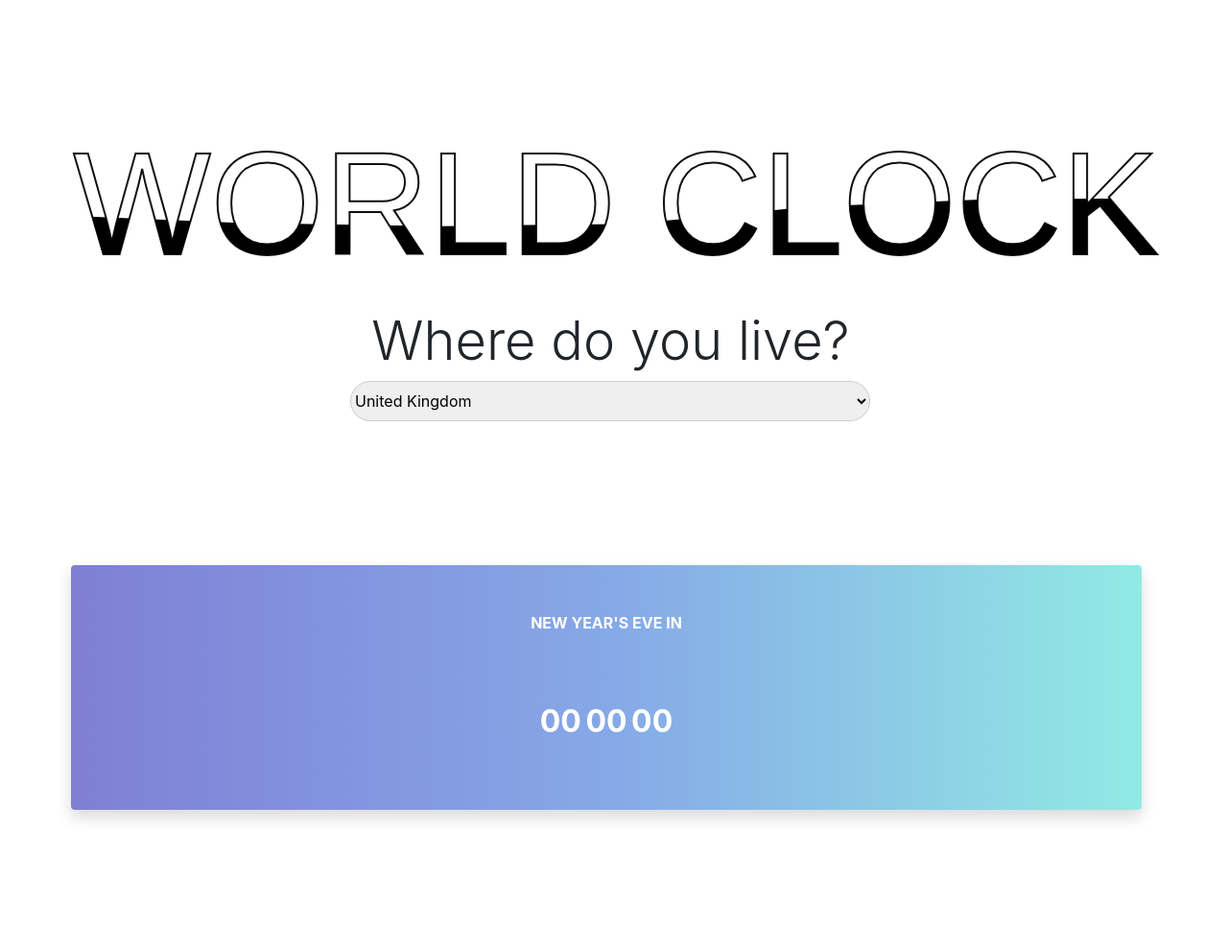
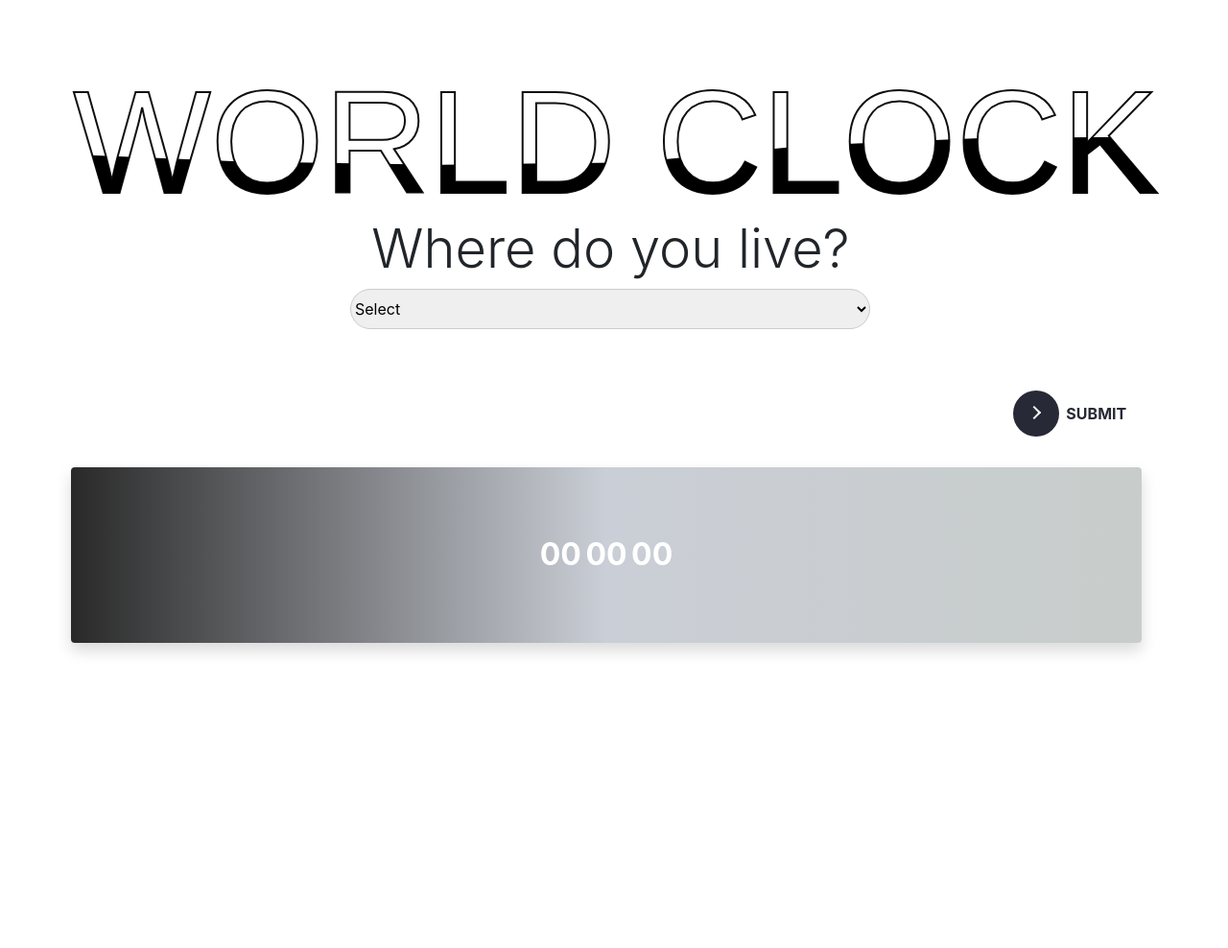
Before and after one commit to Findcoding/gdsc_iiitd_bytes_decoder, a Django app: page /home in a window 1280 px wide. Shown: the whole page at 96% size. After the commit the page ends 681 px from the top, so only its background shows below. Run offline with Django 3.2, Linux system fonts and the light colour scheme; some libraries are stand-ins or nearby versions.

Commit message:
submit button added

```diff
--- a/static/css/home.css
+++ b/static/css/home.css
@@ -99,14 +99,18 @@ svg {
 /* card */
 
 .bg-gradient-1 {
-    background: #7f7fd5;
-    background: -webkit-linear-gradient(to right, #7f7fd5, #86a8e7, #91eae4);
-    background: linear-gradient(to right, #7f7fd5, #86a8e7, #91eae4);
+    background: #383839;
+    background: -webkit-linear-gradient(to right, #2e2e32, #7a7a7b, #999a9a);
+    background: linear-gradient(to right, #292929, #caced6, #c8cdcb);
 }
 
 
 
 /* dropdown */
+
+.py-5 {
+    padding-top: 1rem !important;
+}
 
 .col-lg-6 {
     text-align: center;
@@ -118,6 +122,7 @@ svg {
     display: inline-block;
     overflow: hidden;
     background: #cccccc;
+    text-align: center;
     border: 1px solid #cccccc;
 }
 
@@ -127,3 +132,94 @@ svg {
     border: 0px;
     outline: none;
 }
+
+
+/* submit button */
+
+button {
+    position: relative;
+    display: inline-block;
+    cursor: pointer;
+    outline: none;
+    border: 0;
+    vertical-align: middle;
+    text-decoration: none;
+    background: transparent;
+    padding: 0;
+    font-size: inherit;
+    font-family: inherit;
+}
+
+button.learn-more {
+    width: 9rem;
+    height: auto;
+}
+
+button.learn-more .circle {
+    transition: all 0.45s cubic-bezier(0.65, 0, 0.076, 1);
+    position: relative;
+    display: block;
+    margin: 0;
+    width: 3rem;
+    height: 3rem;
+    background: #282936;
+    border-radius: 1.625rem;
+}
+
+button.learn-more .circle .icon {
+    transition: all 0.45s cubic-bezier(0.65, 0, 0.076, 1);
+    position: absolute;
+    top: 0;
+    bottom: 0;
+    margin: auto;
+    background: #fff;
+}
+
+button.learn-more .circle .icon.arrow {
+    transition: all 0.45s cubic-bezier(0.65, 0, 0.076, 1);
+    left: 0.625rem;
+    width: 1.125rem;
+    height: 0.125rem;
+    background: none;
+}
+
+button.learn-more .circle .icon.arrow::before {
+    position: absolute;
+    content: "";
+    top: -0.29rem;
+    right: 0.0625rem;
+    width: 0.625rem;
+    height: 0.625rem;
+    border-top: 0.125rem solid #fff;
+    border-right: 0.125rem solid #fff;
+    transform: rotate(45deg);
+}
+
+button.learn-more .button-text {
+    transition: all 0.45s cubic-bezier(0.65, 0, 0.076, 1);
+    position: absolute;
+    top: 0;
+    left: 0;
+    right: 0;
+    bottom: 0;
+    padding: 0.75rem 0;
+    margin: 0 0 0 1.85rem;
+    color: #282936;
+    font-weight: 700;
+    line-height: 1.6;
+    text-align: center;
+    text-transform: uppercase;
+}
+
+button:hover .circle {
+    width: 100%;
+}
+
+button:hover .circle .icon.arrow {
+    background: #fff;
+    transform: translate(1rem, 0);
+}
+
+button:hover .button-text {
+    color: #fff;
+}
--- a/templates/home.html
+++ b/templates/home.html
@@ -63,6 +63,7 @@
                     </div>
                     <div class="selectWrapper">
                         <select class="selectBox">
+                            <option value="none">Select</option>
                             <option>United Kingdom</option>
                             <option>United States</option>
                             <option>France</option>
@@ -73,15 +74,22 @@
                 </div>
             </div>
 
+        </div>
+
+        <div class="d-grid gap-2 d-md-flex justify-content-md-end animate__animated animate__bounceInRight animate__slower" style="padding-top:10px;">
+            <button class="learn-more">
+                <span class="circle" aria-hidden="true">
+                <span class="icon arrow"></span>
+                </span>
+                <span class="button-text">Submit</span>
+            </button>
 
         </div>
 
 
         <div class="py-5 inner">
             <div class="container py-5">
-                    <div class="rounded bg-gradient-1 text-white shadow p-5 text-center mb-5" style="padding-top: 300px;">
-                        <p class="mb-4 font-weight-bold text-uppercase">New year's eve in</p>
-                        <div id="clock-b" class="countdown-circles d-flex flex-wrap justify-content-center pt-4"></div>
+                    <div class="rounded bg-gradient-1 text-white shadow p-5 text-center mb-5">
                         <p class="mb-0 font-weight-bold text-uppercase" id="date"></p>
                         <div id="clockc" class="countdown py-4">
                             <span class="h2 font-weight-bold" id="hour">00</span>
```
